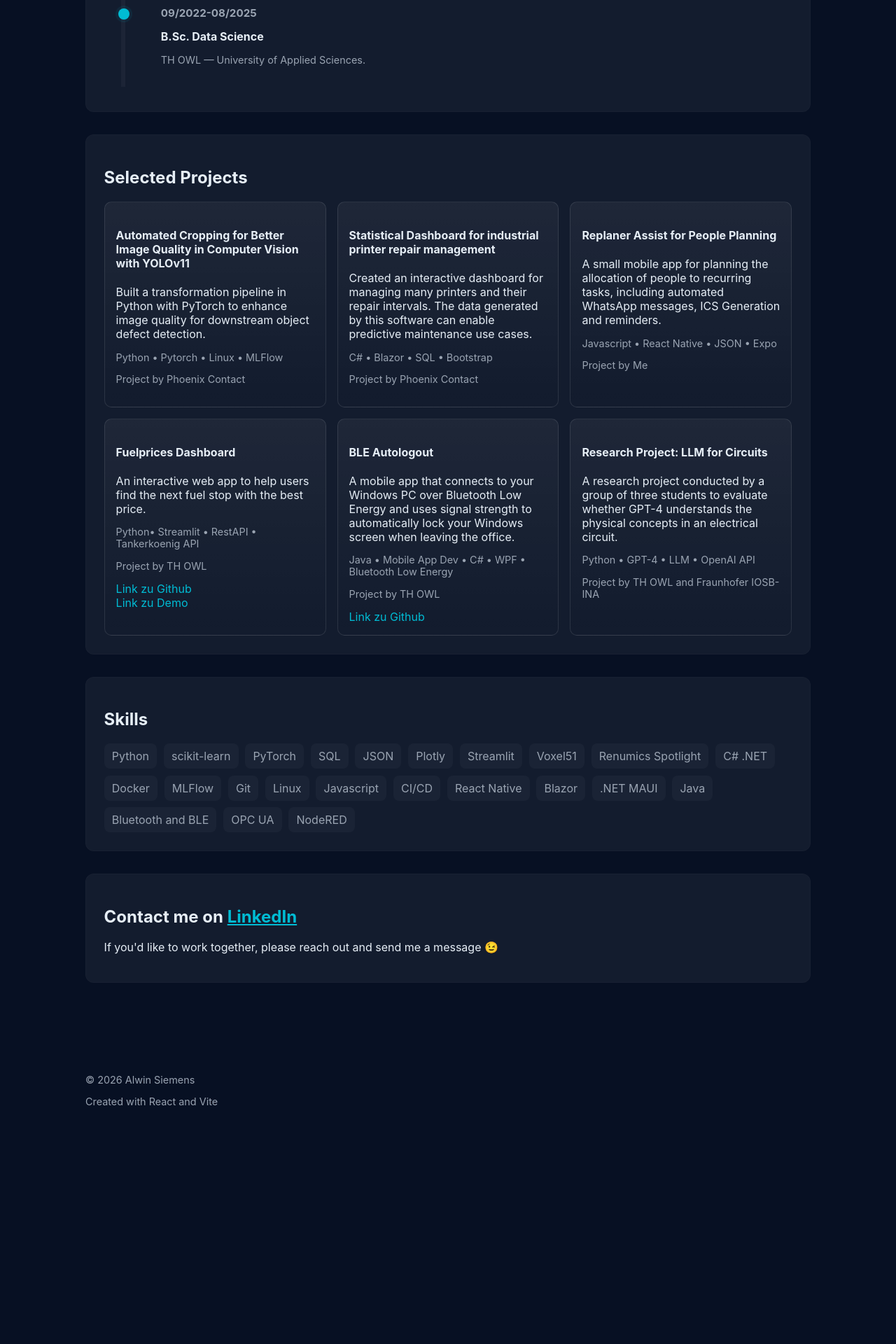
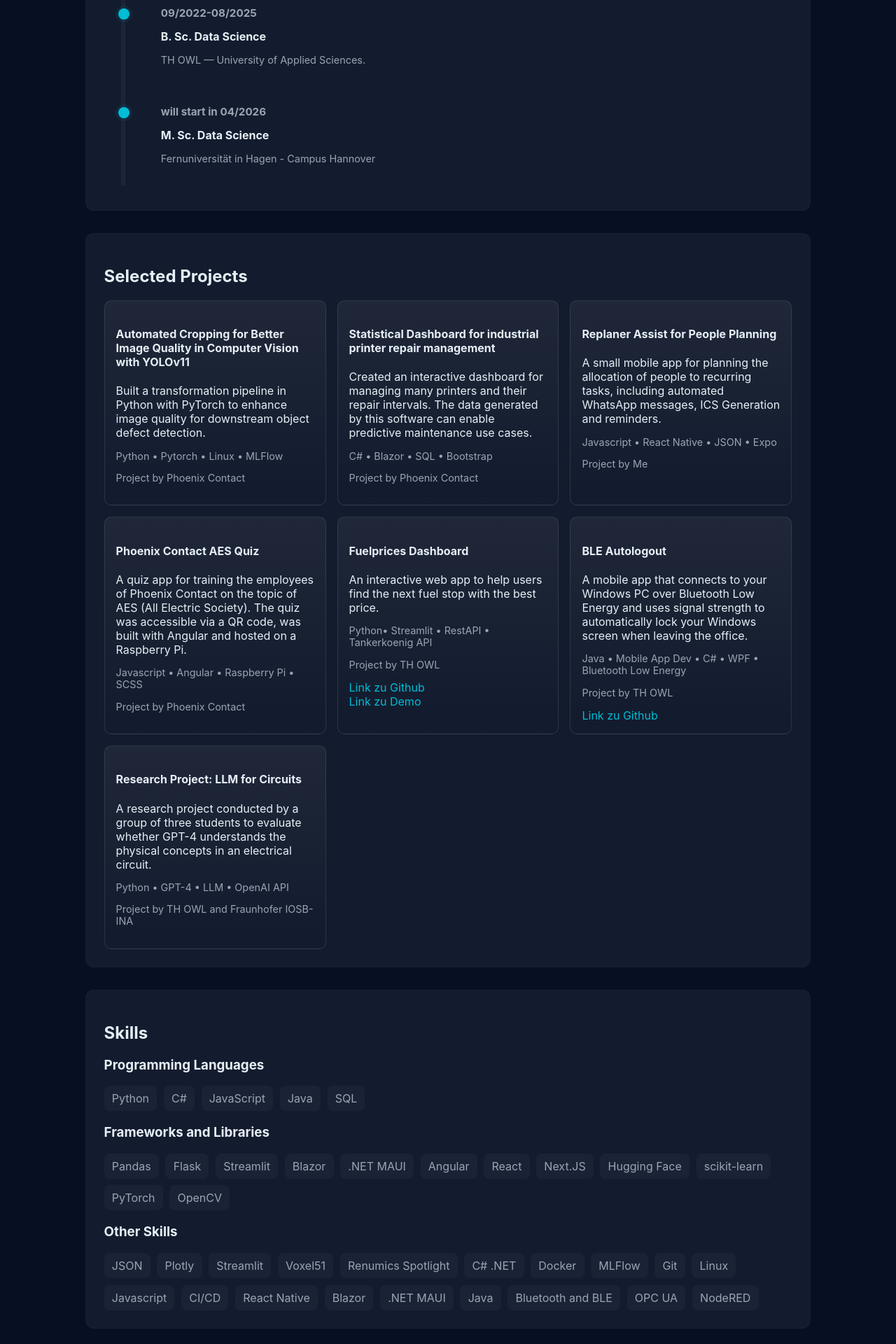
Before and after one commit to alwinsiemens-datascientist/portfolio, a React (Vite) app: page / in a window 1280 px wide. Shown: the part 1980-3900 px from the top of the page at 70% size. Before the commit the page ends 3628 px from the top, so only its background shows below. Built offline with nearby package versions, Linux system fonts and the light colour scheme; the HTML template or start-up script is replaced by a standard one.

Commit message:
updated about me and added smooth scrollbehaviour

```diff
--- a/public/assets/styles.css
+++ b/public/assets/styles.css
@@ -11,6 +11,10 @@
   --text: #e6eef6;
   --glass: rgba(255, 255, 255, 0.05);
   --radius: 12px;
+}
+
+html {
+  scroll-behavior: smooth;
 }
 
 /* ---------------------------------------------
--- a/src/components/Journey.jsx
+++ b/src/components/Journey.jsx
@@ -44,7 +44,7 @@ export default function Journey() {
             <div className="timeline-dot"></div>
             <div className="timeline-date">01/2024-08/2025</div>
             <div className="timeline-content">
-              <h4>Working Student in the field of Data-Driven Apps and Computer Vision Tasks</h4>
+              <h4>Working Student in the field of Data-Driven Apps and Computer Vision</h4>
               <p className="muted">Phoenix Contact GmbH & Co. KG.</p>
             </div>
           </div>
@@ -56,8 +56,16 @@ export default function Journey() {
             <div className="timeline-dot"></div>
             <div className="timeline-date">09/2022-08/2025</div>
             <div className="timeline-content">
-              <h4>B.Sc. Data Science</h4>
+              <h4>B. Sc. Data Science</h4>
               <p className="muted">TH OWL — University of Applied Sciences.</p>
+            </div>
+          </div>
+          <div className="timeline-item">
+            <div className="timeline-dot"></div>
+            <div className="timeline-date">will start in 04/2026</div>
+            <div className="timeline-content">
+              <h4>M. Sc. Data Science</h4>
+              <p className="muted">Fernuniversität in Hagen - Campus Hannover</p>
             </div>
           </div>
         </div>
--- a/src/components/Projects.jsx
+++ b/src/components/Projects.jsx
@@ -36,6 +36,16 @@ export default function Projects() {
         </article>
 
         <article className="card">
+          <h4>Phoenix Contact AES Quiz</h4>
+          <p>
+            A quiz app for training the employees of Phoenix Contact on the topic of AES (All Electric Society).
+            The quiz was accessible via a QR code, was built with Angular and hosted on a Raspberry Pi.
+          </p>
+          <p className="muted">Javascript • Angular • Raspberry Pi • SCSS</p>
+          <p className="muted">Project by Phoenix Contact</p>
+        </article>
+
+        <article className="card">
           <h4>Fuelprices Dashboard</h4>
           <p>An interactive web app to help users find the next fuel stop with the best price.</p>
           <p className="muted">Python• Streamlit • RestAPI • Tankerkoenig API</p>
--- a/src/components/Skills.jsx
+++ b/src/components/Skills.jsx
@@ -4,11 +4,33 @@ export default function Skills() {
   return (
     <section className="skills" id="skills">
       <h2>Skills</h2>
+      <h3>Programming Languages</h3>
       <ul className="skill-list">
         <li>Python</li>
+        <li>C#</li>
+        <li>JavaScript</li>
+        <li>Java</li>
+        <li>SQL</li>
+      </ul>
+
+      <h3>Frameworks and Libraries</h3>
+      <ul className="skill-list">
+        <li>Pandas</li>
+        <li>Flask</li>
+        <li>Streamlit</li>
+        <li>Blazor</li>
+        <li>.NET MAUI</li>
+        <li>Angular</li>
+        <li>React</li>
+        <li>Next.JS</li>
+        <li>Hugging Face</li>
         <li>scikit-learn</li>
         <li>PyTorch</li>
-        <li>SQL</li>
+        <li>OpenCV</li>
+      </ul>
+
+      <h3>Other Skills</h3>
+      <ul className="skill-list">
         <li>JSON</li>
         <li>Plotly</li>
         <li>Streamlit</li>
```
